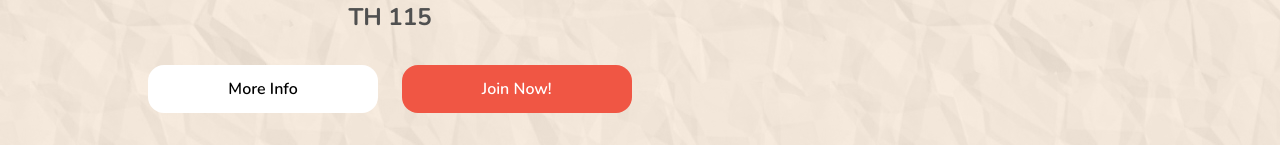
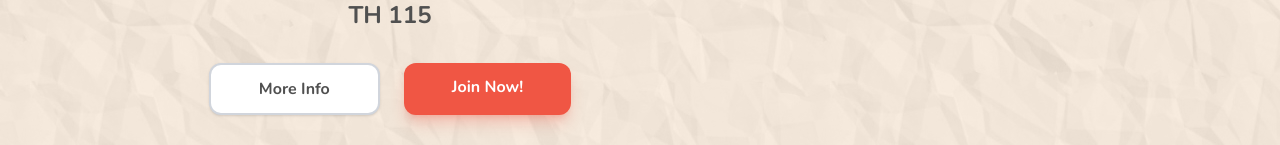
Before and after one commit to uta-vgdo/website, a React (Vite) app: page /officers in a window 1280 px wide. Both pictures are taken after a click on the item "Home". Shown: the part 655-800 px from the top of the page. Built offline with nearby package versions, Linux system fonts and the light colour scheme.

Commit message:
fix: Added functionality to Logo Button, Changed hero section buttons

```diff
--- a/src/components/HeroSection.jsx
+++ b/src/components/HeroSection.jsx
@@ -25,26 +25,27 @@ const HeroSection = () => {
               Meetings: Fridays 12 PM - 2 PM <p>TH 115</p>
             </p>
             {/* CTA Buttons */}
-            <div className="flex flex-col sm:flex-row gap-4 sm:gap-6">
-              {/* Outline Button */}
+            <div className="flex flex-col sm:flex-row gap-4 sm:gap-6 ">
+              {/* Outline Button - Refined with Border and Shadow */}
               <a
                 href="#more-info"
-                onClick={() =>
+                onClick={(e) => {
+                  e.preventDefault();
                   document
                     .getElementById("about")
-                    .scrollIntoView({ behavior: "smooth" })
-                }
-                className="hero-button px-20 py-3 rounded-2xl font-semibold bg-white hover:bg-gray-200"
+                    .scrollIntoView({ behavior: "smooth" });
+                }}
+                className="hero-button px-12 py-3 rounded-xl font-bold text-[#505050] border-2 border-gray-300 bg-white shadow-sm transition-all duration-200 hover:bg-gray-50 hover:border-gray-400 hover:shadow-md active:scale-95 text-center"
               >
                 More Info
               </a>
 
-              {/* Solid Button */}
+              {/* Solid Button - The Primary Action */}
               <a
                 href="https://discord.gg/k5cgBEStQj"
                 target="_blank"
                 rel="noopener noreferrer"
-                className="hero-button px-20 py-3 rounded-2xl font-semibold text-white bg-primary hover:bg-secondary"
+                className="hero-button px-12 py-3 rounded-xl font-bold text-white bg-primary shadow-lg shadow-primary/30 transition-all duration-200 hover:bg-secondary hover:-translate-y-1 hover:shadow-xl active:scale-95 text-center"
               >
                 Join Now!
               </a>
--- a/src/components/Navbar.jsx
+++ b/src/components/Navbar.jsx
@@ -33,7 +33,8 @@ const Navbar = () => {
   return (
     <nav className="fixed top-0 left-0 w-full flex items-center justify-between z-50 px-4 h-16 bg-[#F3E7DA]">
       {/* Left: Logo */}
-      <div className="flex items-center">
+
+      <div className="cursor-pointer" onClick={() => handleScroll("hero")}>
         <img
           src={"/website/assets/VGDOSecondary.png"}
           className="h-10"
```
